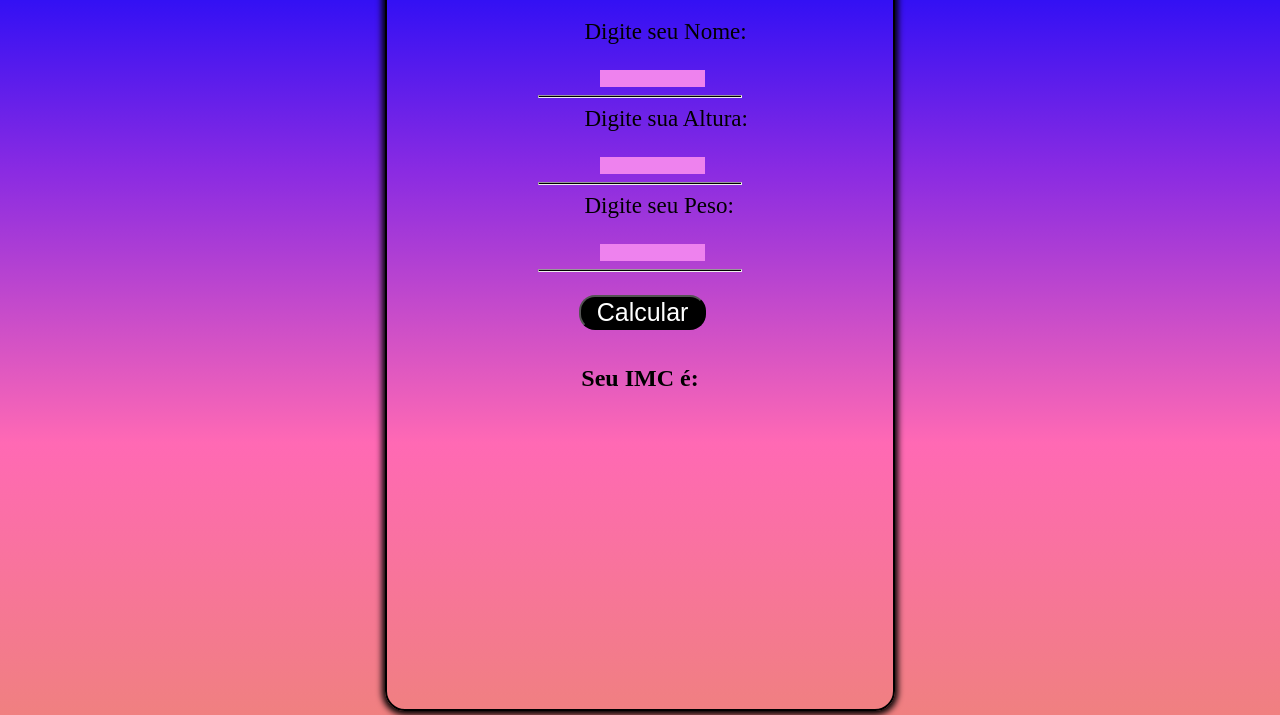
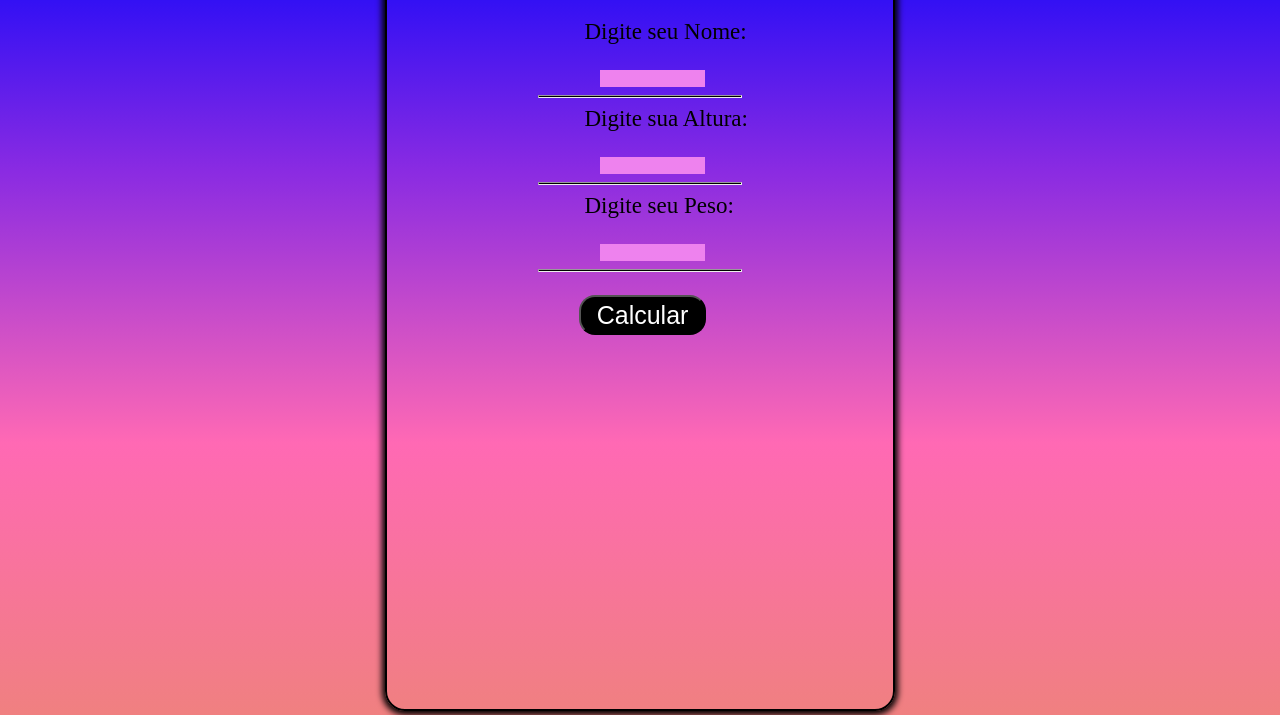
Before and after one commit to DevGabrielrr/ProjetoImc, a plain HTML site: page index.html in a window 1280 px wide. Shown: the part 101-816 px from the top of the page. Drawn offline with Linux system fonts and the light colour scheme.

Commit message:
Update index.html

```diff
--- a/index.html
+++ b/index.html
@@ -11,8 +11,6 @@
 
     <div id="borda">
         <h1>Calculadora IMC</h1>
-
-         <form>
 
              <label>Digite seu Nome:</label>
             <input type="text" id="nome">
@@ -30,9 +28,8 @@
             <hr>
 
             <button onclick="calcular()" id="enviar"> Calcular </button>
-         </form>
 
-     <h2 id="resultado">Seu IMC é:</h2>
+     <h2 id="resultado"></h2>
     </div>
 
     <script src="script.js"></script>
```
